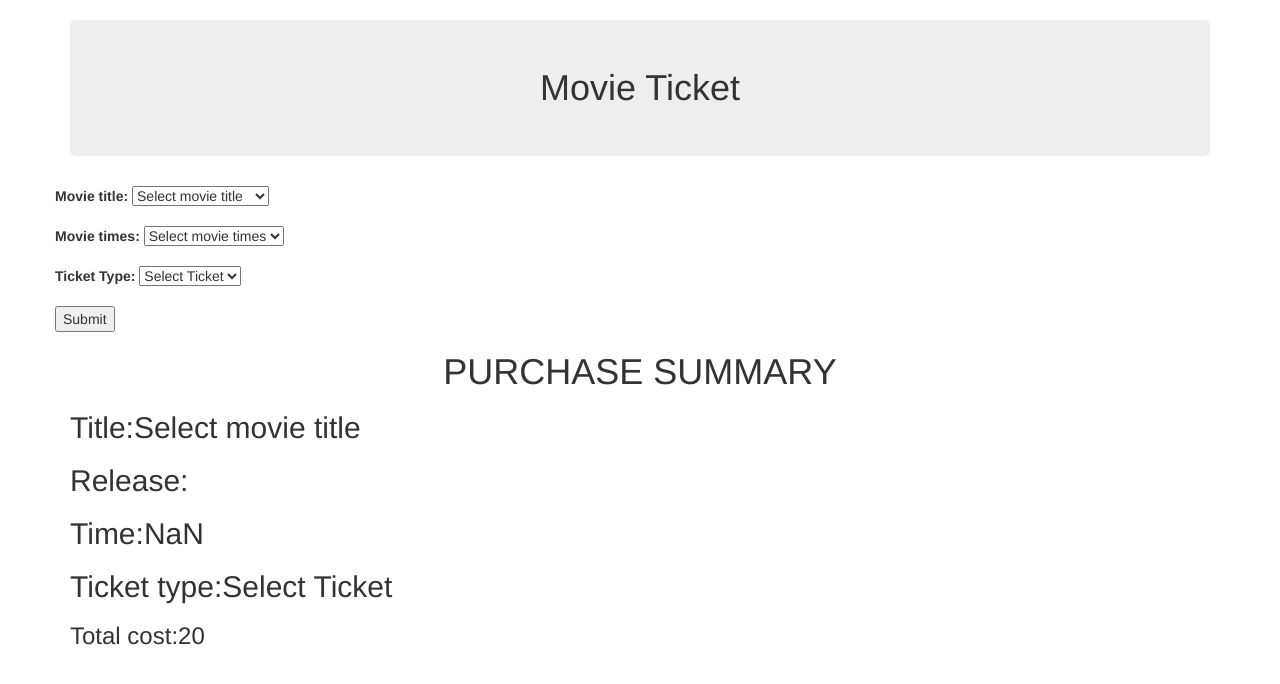
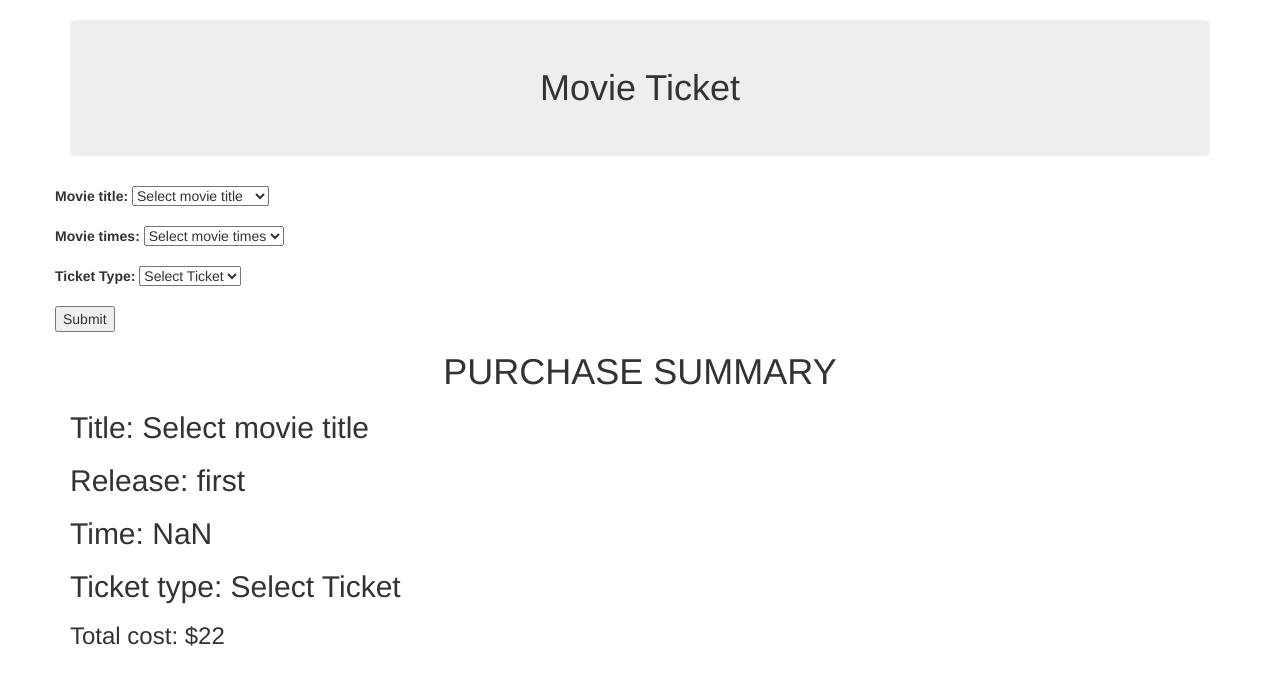
Before and after one commit to jessicakenney/movie-tickets, a plain HTML site: page index.html in a window 1280 px wide. Both pictures are taken after a click on the button "Submit". Drawn offline with Linux system fonts and the light colour scheme.

Commit message:
fixed getCost bug and cleaned up

```diff
--- a/index.html
+++ b/index.html
@@ -35,11 +35,11 @@
       </div>
       <div class="purchase-summary">
         <h1>PURCHASE SUMMARY</h1>
-        <h2>Title:<span class="title"></span></h2>
-        <h2>Release:<span class="release"></span></h2>
-        <h2>Time:<span class="time"></span></h2>
-        <h2>Ticket type:<span class="type"></span></h2>
-        <h3>Total cost:<span class="total"></span></h3>
+        <h2>Title: <span class="title"></span></h2>
+        <h2>Release: <span class="release"></span></h2>
+        <h2>Time: <span class="time"></span></h2>
+        <h2>Ticket type: <span class="type"></span></h2>
+        <h3>Total cost: $<span class="total"></span></h3>
       </div>
     </div>
   </body>
--- a/js/scripts.js
+++ b/js/scripts.js
@@ -1,16 +1,39 @@
 
+//-------------Backend----------------------------
 var movies = ["Wonder Woman","Planet of the Apes"];
 var releases = ["first","first"];
 var movieTimes = ["1", "2", "4", "8"];
 var tixTypes = ["youth","adult","senior"];
 
-// UI Logic
-//Builds user interface
+function Ticket (title, time, tixType,release) {
+  this.title = title;
+  this.time = time;
+  this.tixType = tixType;
+  this.release = release;
+};
+
+Ticket.prototype.getCost = function () {
+  if (this.release === "first"){
+    var cost = 22;
+  } else {
+    var cost = 15;
+  }
+  if (this.time <= 5) {
+    cost = cost - 7;
+  }
+  if (this.tixType === "youth"){
+    cost = cost - 5;
+  }
+  if (this.tixType === "senior"){
+    cost = cost - 7;
+  }
+  return cost;
+};
+
+//-------------Frontend----------------------------
+
 $(document).ready(function(){
-
-
-
-
+//Populate form
   movies.forEach(function(movie){
     $("#movie-title").append("<option>" + movie + "</option>");
   });
@@ -21,67 +44,23 @@ $(document).ready(function(){
     $("#tixType").append("<option>" + tixType + "</option>");
   });
 
-    $("#movie-ticket").submit(function(event){
+//Retrieve data when form is submitted
+  $("#movie-ticket").submit(function(event){
+    event.preventDefault();
 
-      function Ticket (title, time, tixType) {
-        this.title = title;
-        this.time = time;
-        this.tixType = tixType;
-      };
-
-      Ticket.prototype.getCost = function (){
-        var cost = 20;
-        //this isnt working here...the getCost call.
-        alert("proto" + this.time);
-        alert("proto" + this.tixType);
-        if (this.time <= 5) {
-          cost = cost - 10;
-        }
-        if (this.tixType === "youth"){
-          cost = cost - 5;
-        }
-        if (this.tixType === "senior"){
-          cost = cost - 7;
-        }
-        return cost;
-      };
-    //get selected values
     var selectedTitle = $("#movie-title option:selected").val();
     var selectedTime = parseInt($("#movie-time option:selected").val());
     var selectedTicket = $("#tixType option:selected").val();
-    var newTicket = new Ticket(selectedTitle, selectedTime, selectedTicket);
-    alert("after newTicket" + newTicket.title);
-    alert("after newTicket" + newTicket.time);
-    alert("after newTicket" + newTicket.tixType);
-    //show purchase summary
+    //create New Ticket
+    selectedTitleRelease = releases[movies.indexOf("Wonder Woman")];
+    var newTicket = new Ticket(selectedTitle, selectedTime, selectedTicket,selectedTitleRelease);
+
+//Show purchase summary
     $(".purchase-summary").show();
-    $(".title").text(selectedTitle);
-    $(".time").text(selectedTime);
-    $(".type").text(selectedTicket);
-    $(".total").text(newTicket.getCost);
-    event.preventDefault();
+    $(".title").text(newTicket.title);
+    $(".time").text(newTicket.time);
+    $(".type").text(newTicket.tixType);
+    $(".release").text(newTicket.release);
+    $(".total").text(newTicket.getCost());
   });
-});//});
-
-// $("ul#movies").append("<li><span class='movie'>" + movie1.title + "</span></li>");
-// $("ul#movies").append("<li><span class='movie'>" + movie2.title + "</span></li>");
-//
-// $(".movie").last().click(function() {
-//   $("#show-info").show();
-//   $("#show-info").text(movie1.times);
-
-  //$(".add-movie2").append( movie2.title );
-
-  // $("#movie-ticket").submit(function(event){
-  //   event.preventDefault();
-
-    //var inputtedMovieTitle = $("#movie-title option:selected").val();
-    //$(".contact").last().click(function() {
-    // var test = $("select option:selected").each(function(){
-    //   alert (movie.times);
-    // });
-
-
-    // alert(inputtedMovieTitle);
-    // var selectedTimes = movie1.times;
-    // alert(selectedTimes);
+});
```
